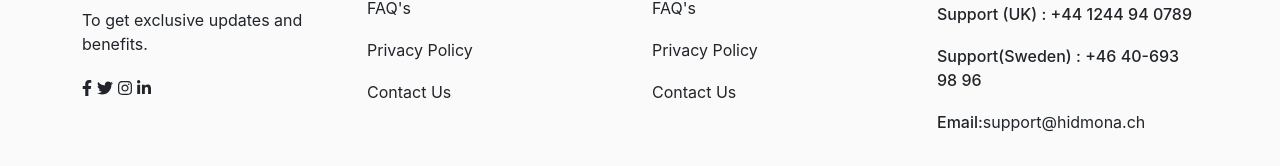
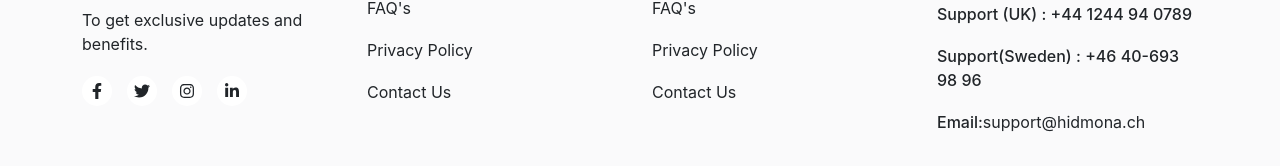
Before and after one commit to meherulsust/hidmona-website, a Next.js app: page / in a window 1280 px wide. Shown: the part 384-550 px from the top of the page. Built offline with nearby package versions, Linux system fonts and the light colour scheme.

Commit message:
feature/footer : social icon is ok noew

```diff
--- a/components/footer/index.jsx
+++ b/components/footer/index.jsx
@@ -32,25 +32,23 @@ const Footer = () => {
                   <p>To get exclusive updates and benefits.</p>
                   <ul className={styles.widgetSocial}>
                     <li>
-                      <a
-                        href="https://www.facebook.com/EnvyTheme"
-                        target="_blank"
+                      <a href="https://www.facebook.com/EnvyTheme" className={styles.socialIconStyle} target="_blank"
                       >
                         <FontAwesomeIcon icon={faFacebookF} />
                       </a>
                     </li>
                     <li>
-                      <a href="https://twitter.com/?lang=en" target="_blank">
+                      <a href="https://twitter.com/?lang=en" className={styles.socialIconStyle} target="_blank">
                         <FontAwesomeIcon icon={faTwitter} />
                       </a>
                     </li>
                     <li>
-                      <a href="https://www.instagram.com/" target="_blank">
+                      <a href="https://www.instagram.com/" className={styles.socialIconStyle} target="_blank">
                         <FontAwesomeIcon icon={faInstagram} />
                       </a>
                     </li>
                     <li>
-                      <a href="https://www.linkedin.com/signup" target="_blank">
+                      <a href="https://www.linkedin.com/signup" className={styles.socialIconStyle} target="_blank">
                         <FontAwesomeIcon icon={faLinkedinIn} />
                       </a>
                     </li>
--- a/styles/Footer.module.css
+++ b/styles/Footer.module.css
@@ -12,7 +12,7 @@
     flex-direction: row;
     align-items: center;
     justify-content: center;
-    margin-right: 10px;
+    margin-right: 10px !important;
 }
 
 .socialIconStyle a{
@@ -206,7 +206,7 @@
     color: var(--optional-color);
   }
   @media only screen and (max-width: 767px) {
-    .singleFooterWidget.ps-5 {
+    .singleFooterWidget {
       padding-left: 0 !important;
     }
     .singleFooterWidget h3 {
@@ -234,7 +234,7 @@
     }
   }
   @media only screen and (min-width: 992px) and (max-width: 1199px) {
-    .singleFooterWidget.ps-5 {
+    .singleFooterWidget {
       padding-left: 0 !important;
     }
     .singleFooterWidget h3 {
```
